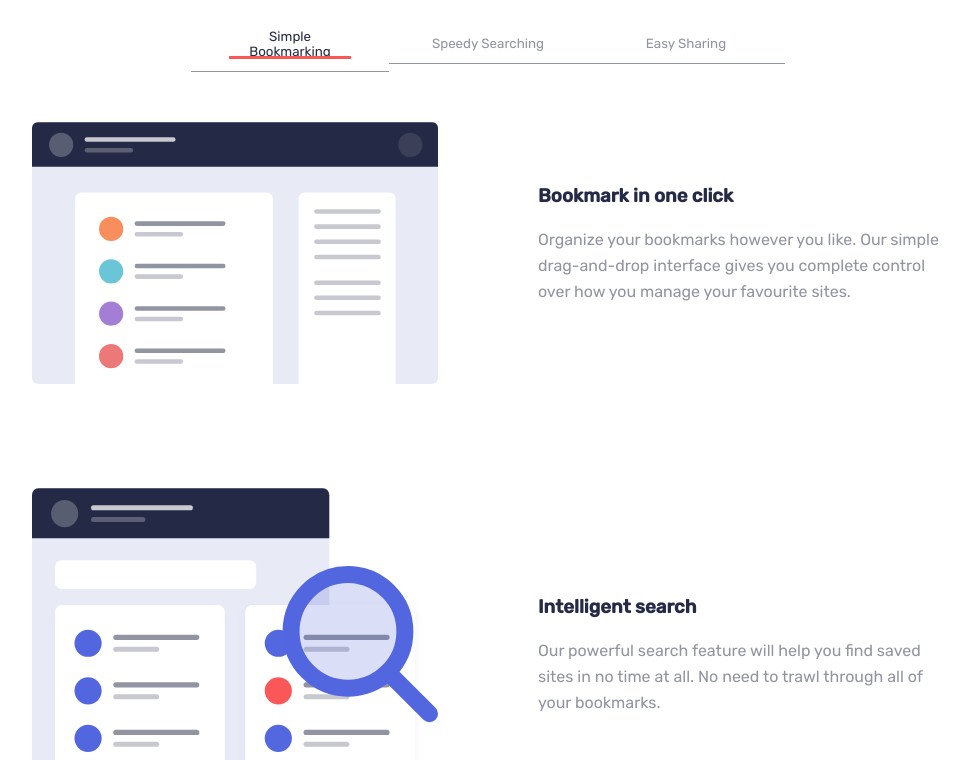
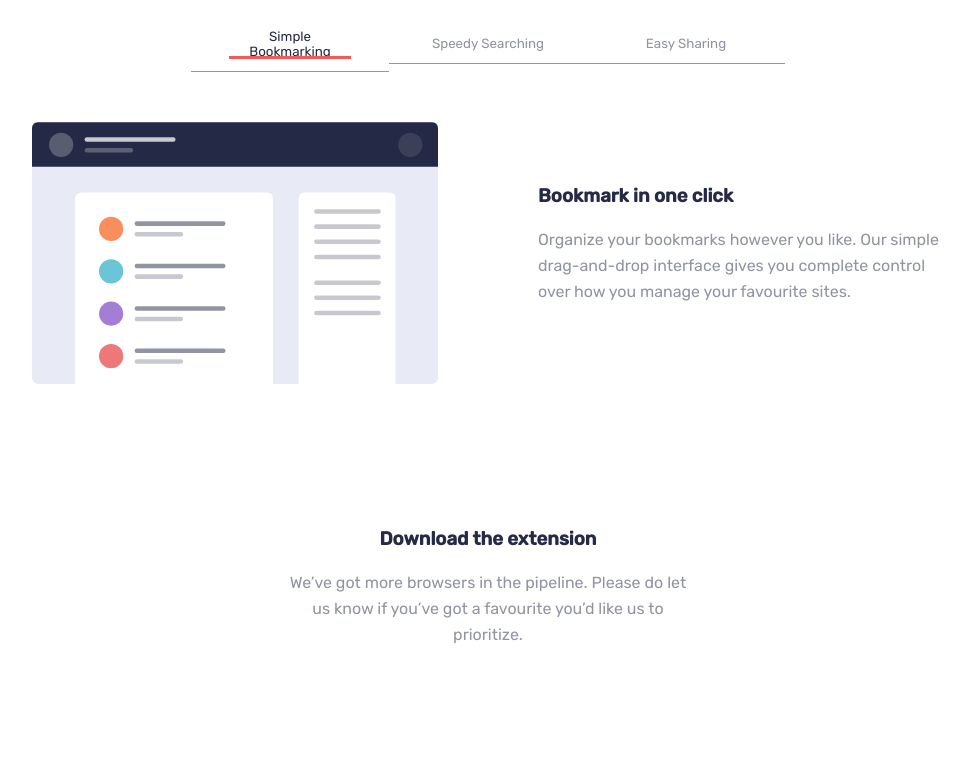
Before and after one commit to victoryejike/reimagined-octo-telegram, a website: page index.html in a window 1280 px wide. Shown: the part 693-1453 px from the top of the page, without its empty margins (152-1121 px from the left). Drawn offline with Linux system fonts and the light colour scheme; files whose address does not match are found by name.

Commit message:
fix: layout fixes

```diff
--- a/index.html
+++ b/index.html
@@ -90,7 +90,7 @@
         </p>
       </div>
     </div>
-    <div class="section__tabcontent" id="speedy-searching">
+    <div class="section__tabcontent section__tabcontent__hide" id="speedy-searching">
       <div class="section__searching__imageContainer">
         <img src="./images/illustration-features-tab-2.svg" alt="searching-tab illustration image"
           class="section__searching__image">
@@ -105,7 +105,7 @@
         </p>
       </div>
     </div>
-    <div class="section__tabcontent" id="easy-sharing">
+    <div class="section__tabcontent section__tabcontent__hide" id="easy-sharing">
       <div class="section__sharing__imageContainer">
         <img src="./images/illustration-features-tab-3.svg" alt="sharing-tab illustration image"
           class="section__sharing__image">
--- a/style/main.scss
+++ b/style/main.scss
@@ -312,7 +312,7 @@ body {
   .section__tabcontent {
     @include responsive(tab-port) {
       display: flex;
-      justify-content: center;
+      justify-content: space-between;
       align-items: center;
       text-align: left;
     }
@@ -323,15 +323,28 @@ body {
     }
   }
 
+  .section__tabcontent__hide {
+    display: none;
+  }
+
   .section__bookmark__imageContainer,
   .section__searching__imageContainer,
   .section__sharing__imageContainer {
+    @include responsive(tab-port) {
+      width: 80%;
+    }
+
     @include responsive(tab-land) {
       width: 70%;
     }
   }
 
   .section__textContent {
+    @include responsive(tab-port) {
+      width: 80%;
+      margin-left: 30px;
+    }
+
     @include responsive(tab-land) {
       width: 70%;
       margin-left: 100px;
```
Also changed, not shown: style/main.css.
